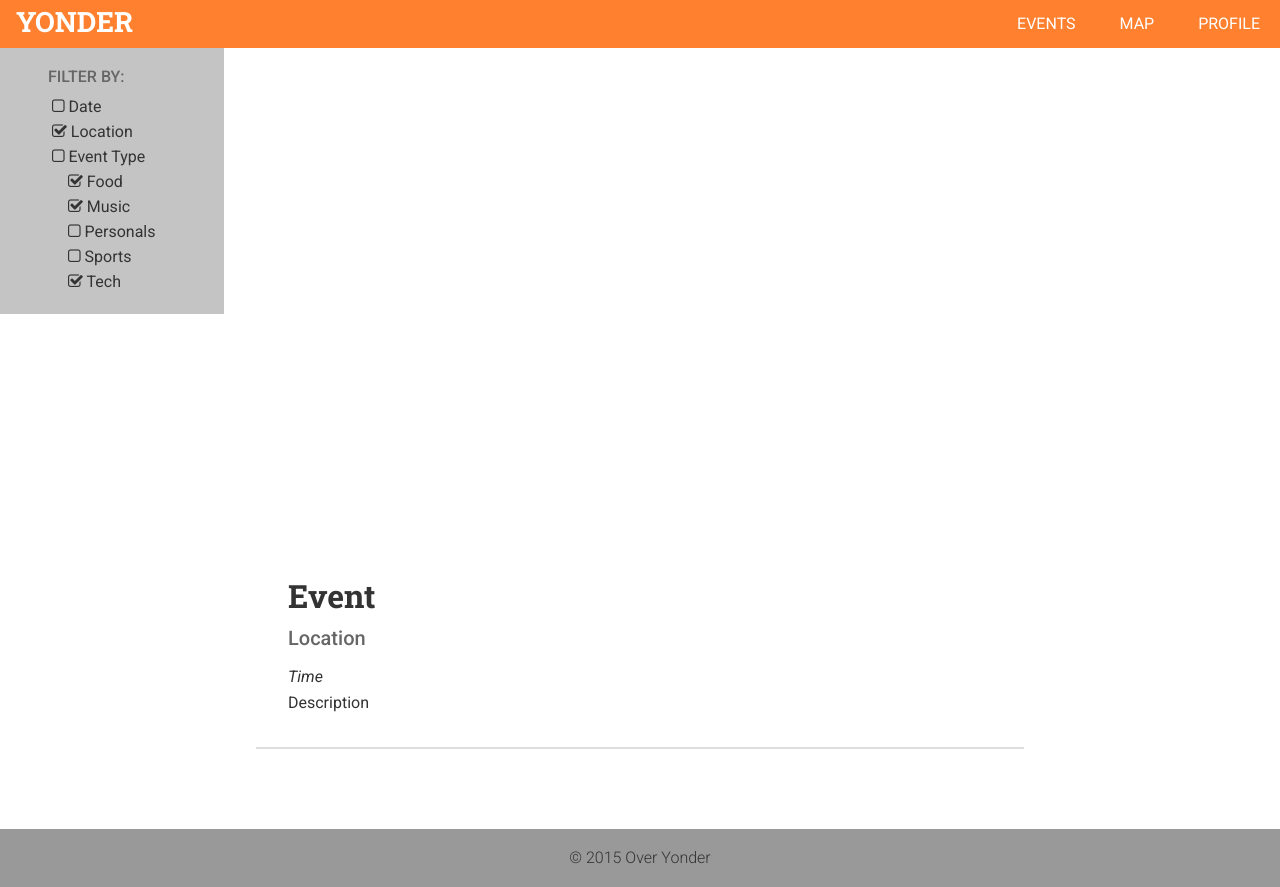
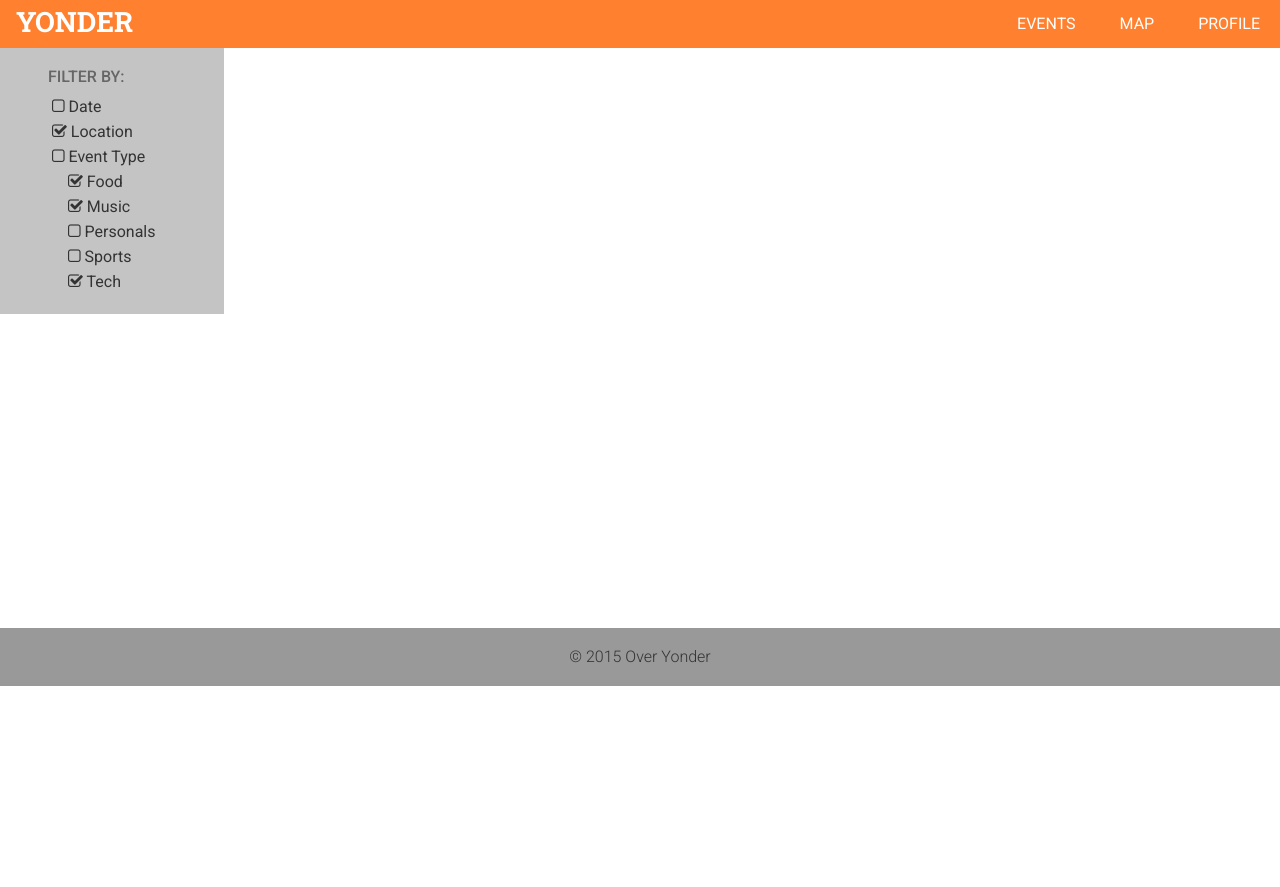
Before and after one commit to Jmingus/Yonder, a website: page index.html in a window 1280 px wide. After the commit the page ends 800 px from the top, so only its background shows below. Drawn offline with Linux system fonts and the light colour scheme; some packages are replaced by stand-ins of ours.

Commit message:
removed event that wasn't in template

```diff
--- a/index.html
+++ b/index.html
@@ -107,29 +107,6 @@
         </ul>
       </div>
 
-
-      <article class="mapEvent">
-
-          <div class="mapEvent-info">
-
-            <h1 class="mapEvent-name">Event</h1>
-
-            <div class="toggle" id="mapEventTaggle">
-              <p><a href="#maps"><i class="fa fa-chevron-down"></i></a></p>
-            </div>
-
-            <h2 class="mapEvent-location">Location</h2>
-
-          </div>
-
-          <div class="more-info" id="mapEventDiv">
-
-            <p class="mapEvent-time">Time</p>
-            <p class="mapEvent-description">Description</p>
-
-          </div>
-
-        </article>
 
         <article class="mapEvent">
         <script type="text/template" id="map-template">
```
